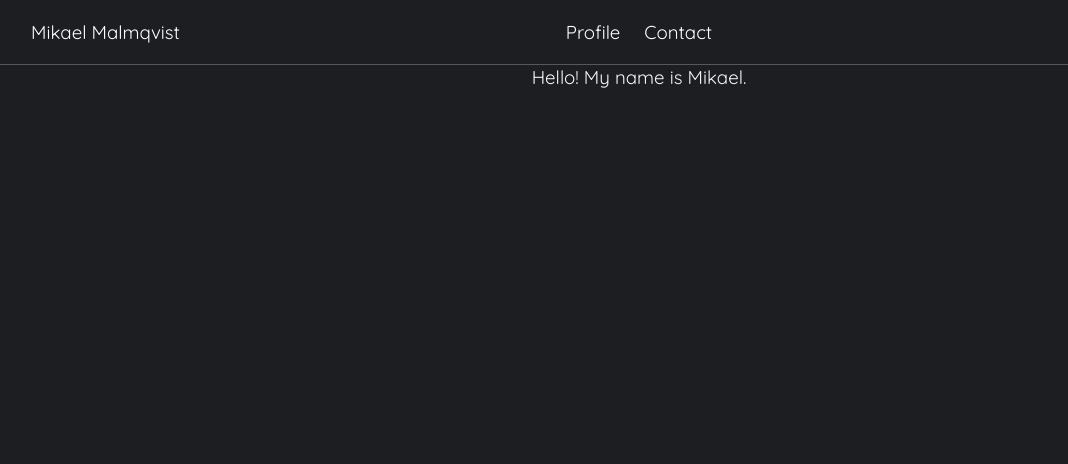
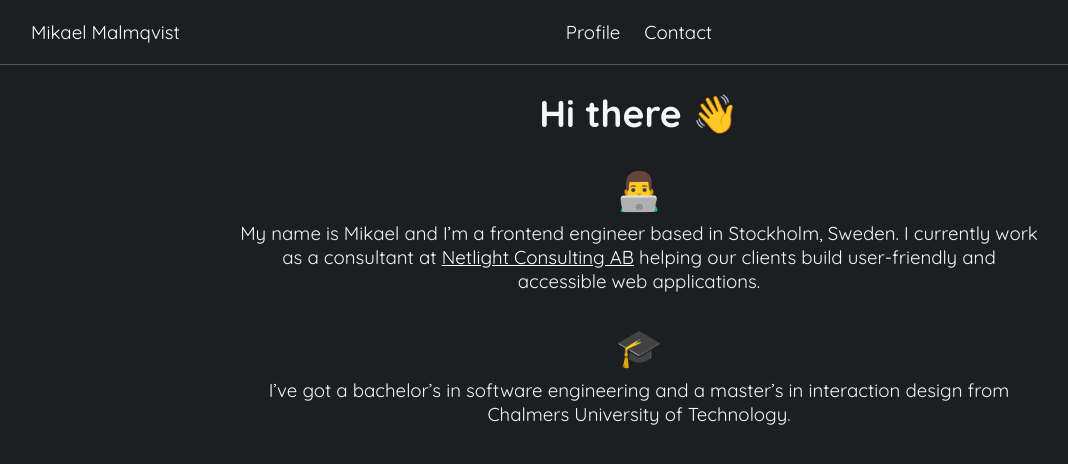
Before and after one commit to mikaelmalmqvistnordnet/malmqvist2026, a React (Create React App) app: page / in a window 1280 px wide. Shown: the top 464 px of the page, without its empty margins (1-1069 px from the left). Built offline with nearby package versions, Linux system fonts and the light colour scheme.

Commit message:
Add home content

```diff
--- a/src/components/App/index.css
+++ b/src/components/App/index.css
@@ -1,7 +1,5 @@
-.App {
+.app {
   display: flex;
   flex-direction: column;
-  justify-content: center;
   align-items: center;
-  margin: auto;
 }
--- a/src/components/App/index.tsx
+++ b/src/components/App/index.tsx
@@ -9,9 +9,9 @@ import './index.css';
 
 function App() {
   return (
-    <div className="App">
+    <div className="app">
       <Navigation />
-      <Router>
+      <Router className="main">
         <Home path="/" />
         <Profile path="profile" />
         <Contact path="contact" />
--- a/src/components/Navigation/index.css
+++ b/src/components/Navigation/index.css
@@ -14,7 +14,7 @@ header {
   width: 600px;
 }
 
-.navigation > a {
+.navigation a {
   padding: 0 12px;
   text-decoration: none;
 }
--- /dev/null
+++ b/src/routes/home/index.css
@@ -0,0 +1,9 @@
+.home {
+  text-align: center;
+  width: 800px;
+}
+
+.home h2 {
+  margin-bottom: 8px;
+  font-size: 28pt;
+}
--- a/src/routes/home/index.tsx
+++ b/src/routes/home/index.tsx
@@ -1,6 +1,32 @@
+/* eslint-disable react/jsx-one-expression-per-line */
+
 import { RouteComponentProps } from '@reach/router';
 import React from 'react';
 
-const Home: React.FC<RouteComponentProps> = (props) => <>Hello! My name is Mikael.</>;
+import './index.css';
+
+const Home: React.FC<RouteComponentProps> = (props) => (
+  <div className="home">
+    <h1>Hi there 👋</h1>
+    <p>
+      <h2 aria-label="Career bio">👨‍💻</h2>
+      <section>
+        My name is Mikael and I’m a frontend engineer based in Stockholm,
+        Sweden. I currently work as a consultant at{' '}
+        <a href="https://www.netlight.com/" target="_blank" rel="noreferrer">
+          Netlight Consulting AB
+        </a>{' '}
+        helping our clients build user-friendly and accessible web applications.
+      </section>
+    </p>
+    <p>
+      <h2 aria-label="Education bio">🎓</h2>
+      <section>
+        I’ve got a bachelor’s in software engineering and a master’s in
+        interaction design from Chalmers University of Technology.
+      </section>
+    </p>
+  </div>
+);
 
 export default Home;
```
